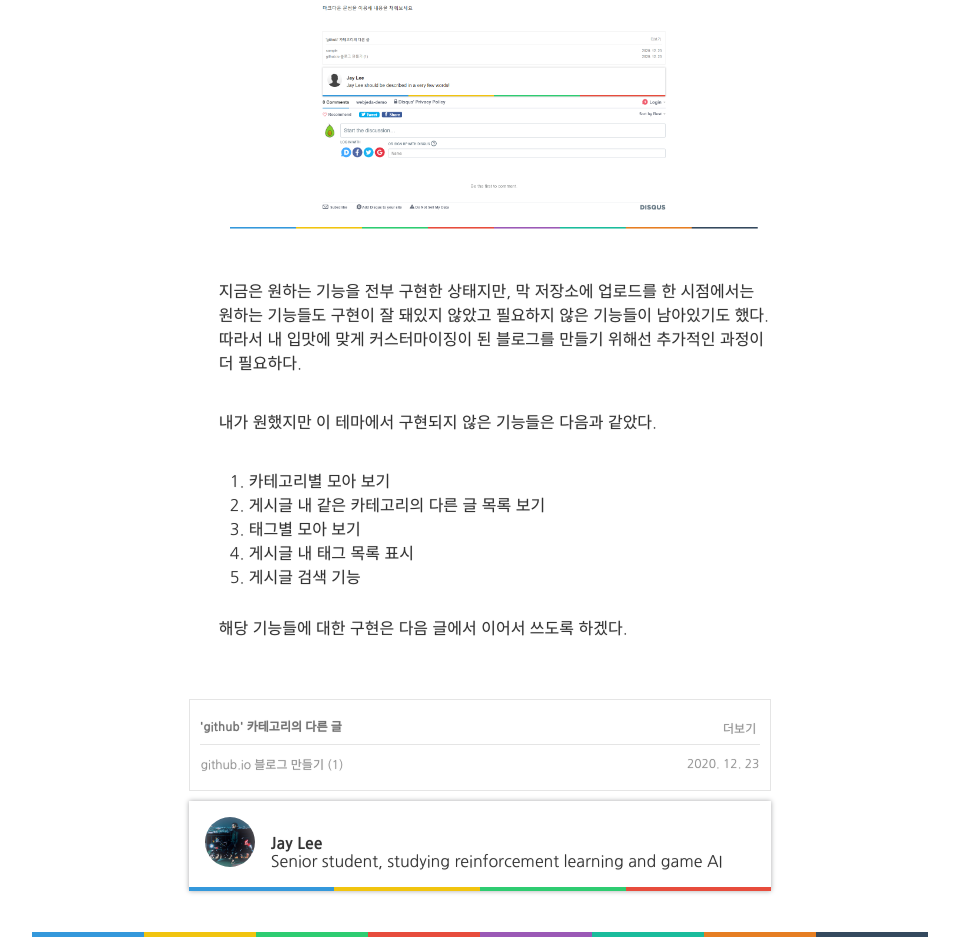
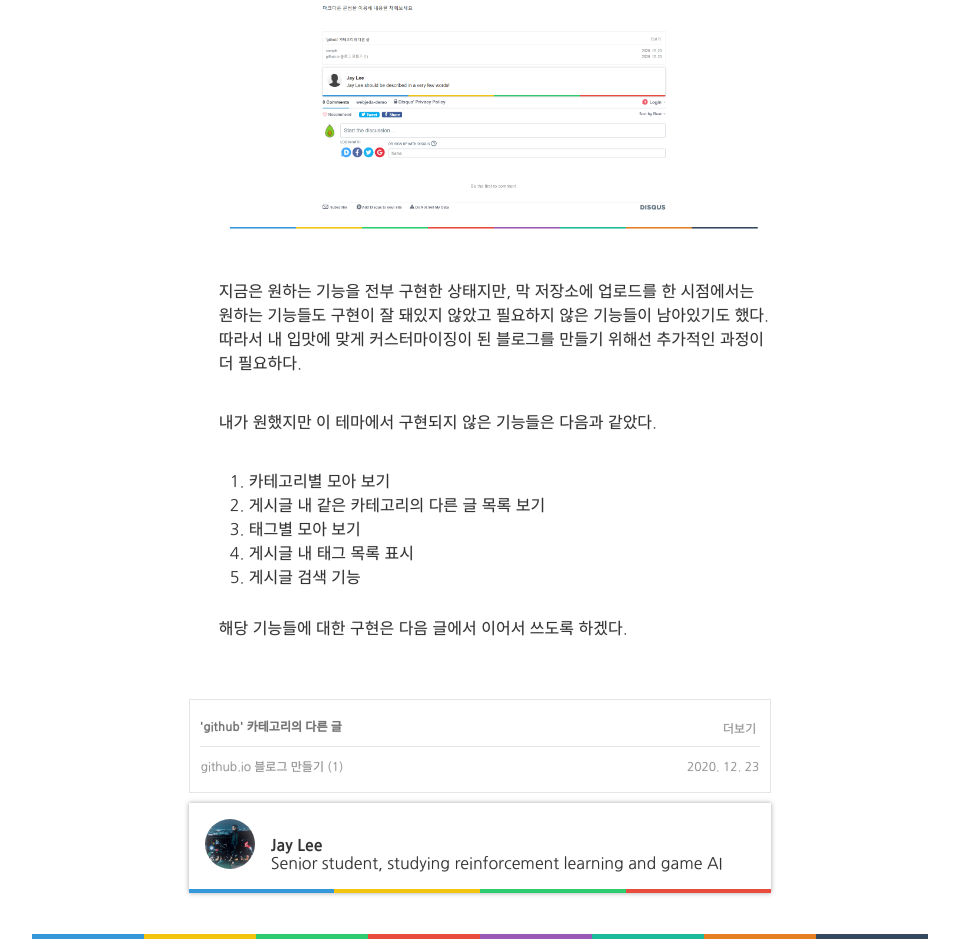
Before and after one commit to Clarit7/clarit7.github.io, a Jekyll site: the page built from _posts/2020-12-23-githubio.md, in a window 1280 px wide. Shown: the part 4805-5748 px from the top of the page, without its empty margins (160-1119 px from the left). Built offline with Jekyll 4.4.1, drawn with Linux system fonts in a browser that asks for light colours; some web fonts are replaced; comment, search, counter and statistics services are not loaded.

Commit message:
Update _layout.scss

```diff
--- a/_sass/_layout.scss
+++ b/_sass/_layout.scss
@@ -317,11 +317,11 @@
     border-bottom: 1px solid #E5E5E5 !important;
   }
   .more-category > h4 {
-    line-height: 170%;
+    line-height: 130%;
     color: #737373 !important;
     font-size: 12px;
     margin: 0;
-    padding: 2px 0 6px !important;
+    padding: 0px 0 10px !important;
     display: inline-block;
   }
   .more-category .more-button {
```
